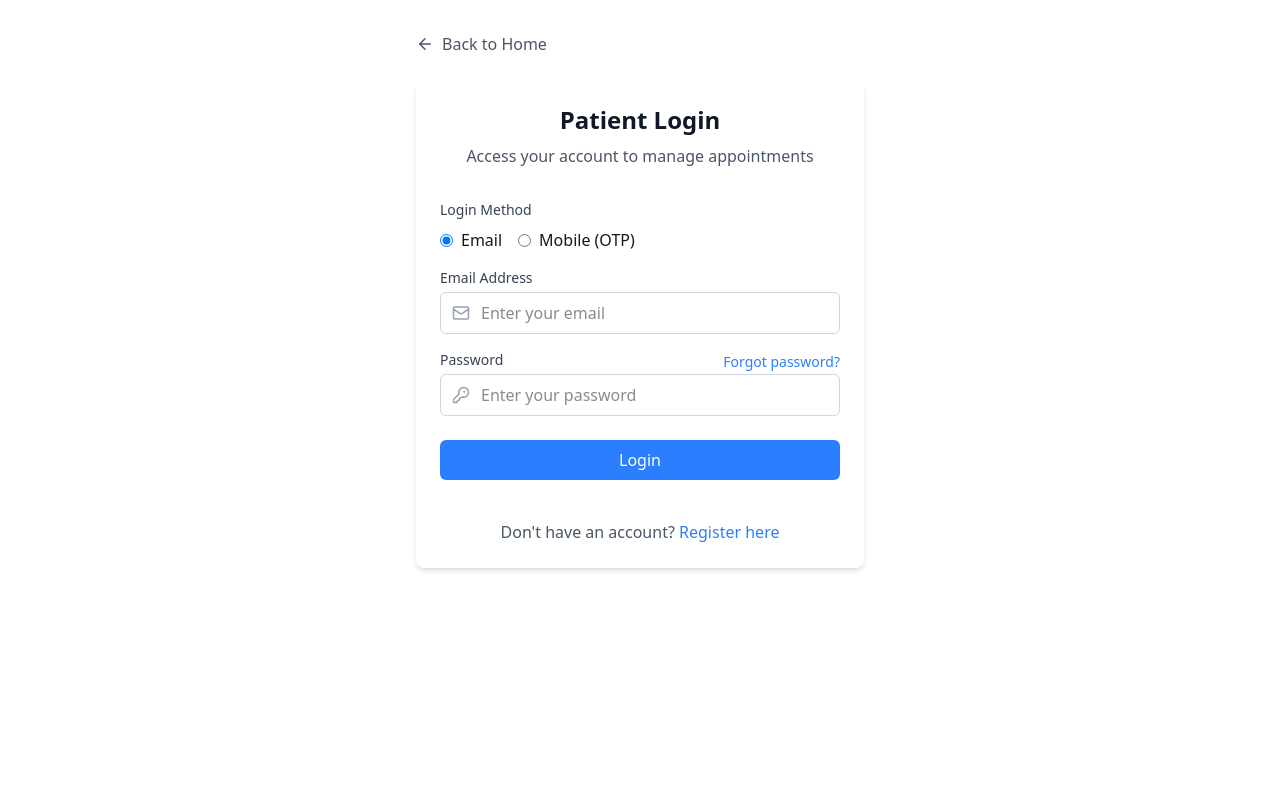
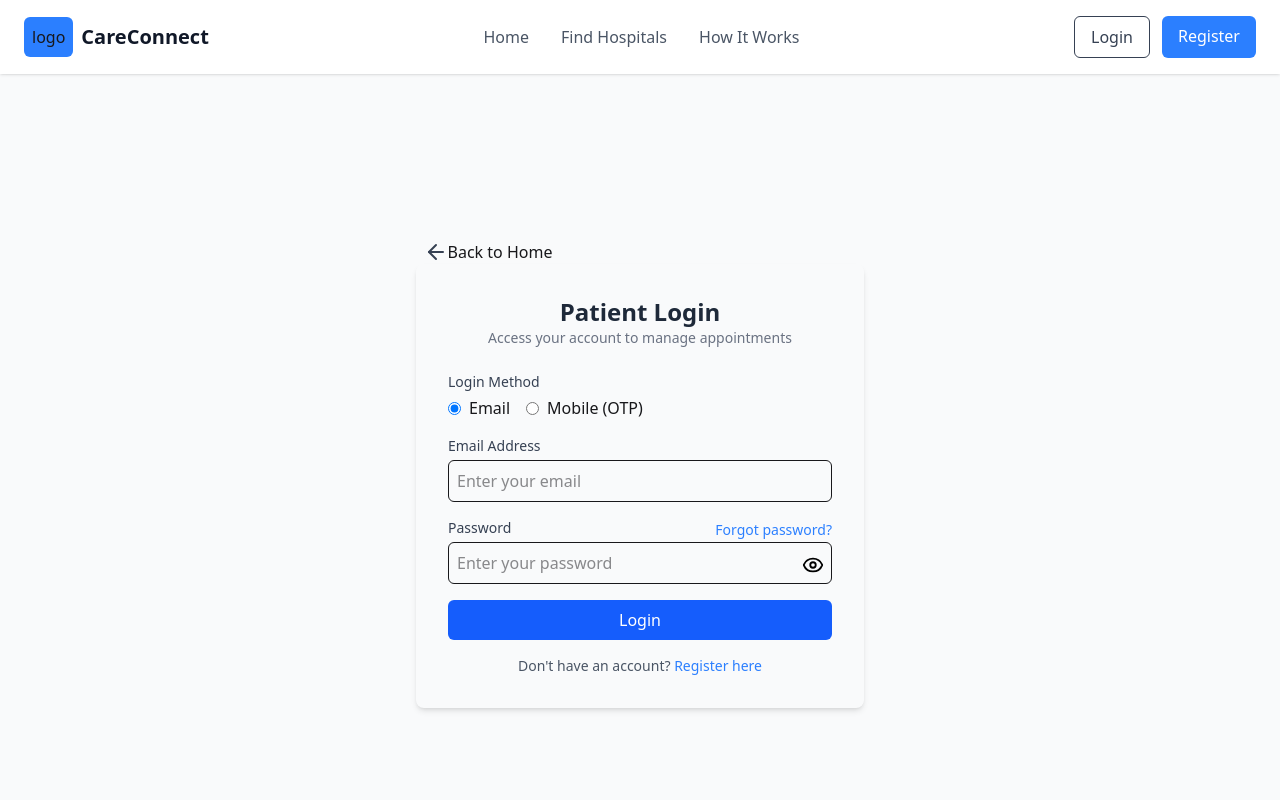
Before and after one commit to rithin-rajpoot/care-connect, a React (Vite) app in the folder client/: page /patient-login in a window 1280 px wide. Shown: the top 800 px of the page. Built offline with nearby package versions, Linux system fonts and the light colour scheme.

Commit message:
Made changes in PatientLogin component

```diff
--- a/client/src/authentication/PatientLogin.jsx
+++ b/client/src/authentication/PatientLogin.jsx
@@ -1,44 +1,29 @@
-import { useState } from 'react';
+import React, { useState } from 'react';
 import { Link, useNavigate, useLocation } from 'react-router-dom';
-import { ArrowLeft, Mail, Phone, KeyRound } from 'lucide-react';
+import { ArrowLeft, Mail, Phone, KeyRound, Eye, EyeOff } from 'lucide-react';
+import Navbar from '../components/Navbar';
+import Footer from '../components/Footer';
 
 const PatientLogin = () => {
   const [isVerifyingOtp, setIsVerifyingOtp] = useState(false);
   const [otp, setOtp] = useState(['', '', '', '']);
   const [isSubmitting, setIsSubmitting] = useState(false);
   const [method, setMethod] = useState('email');
-  const [identifier, setIdentifier] = useState('');
-  const [password, setPassword] = useState('');
-  const [errors, setErrors] = useState({});
+  const [showPassword, setShowPassword] = useState(false);
+  const [formData, setFormData] = useState({
+    identifier: '',
+    password: ''
+  });
 
   const navigate = useNavigate();
   const location = useLocation();
 
   const handleMethodChange = (e) => {
-    setMethod(e.target.value);
+    setMethod(e.target.checked ? 'phone' : 'email');
   };
 
-  const handleIdentifierChange = (e) => {
-    setIdentifier(e.target.value);
-  };
-
-  const handlePasswordChange = (e) => {
-    setPassword(e.target.value);
-  };
-
-  const validateForm = () => {
-    const newErrors = {};
-
-    if (!identifier) {
-      newErrors.identifier = 'This field is required';
-    }
-
-    if (method === 'email' && !password) {
-      newErrors.password = 'Password is required';
-    }
-
-    setErrors(newErrors);
-    return Object.keys(newErrors).length === 0;
+  const handleInputChange = (e) => {
+    setFormData((prev) => ({ ...prev, [e.target.name]: e.target.value }));
   };
 
   const handleOtpChange = (index, value) => {
@@ -72,11 +57,6 @@ const PatientLogin = () => {
   };
 
   const handleSendOtp = async () => {
-    if (!identifier || identifier.length < 10) {
-      setErrors({ identifier: 'Please enter a valid phone number' });
-      return;
-    }
-
     try {
       setIsSubmitting(true);
       // Mock API call for requestOtp
@@ -105,13 +85,7 @@ const PatientLogin = () => {
     }
   };
 
-  const handleSubmit = async (e) => {
-    e.preventDefault();
-
-    if (!validateForm()) {
-      return;
-    }
-
+  const handleLogin = async () => {
     if (method === 'phone' && isVerifyingOtp) {
       await verifyOtpAndLogin();
       return;
@@ -139,102 +113,91 @@ const PatientLogin = () => {
   };
 
   return (
-    <div className="container mx-auto py-8 px-4">
-      <div className="max-w-md mx-auto">
-        <Link to="/" className="flex items-center text-gray-600 mb-6">
-          <ArrowLeft size={18} className="mr-2" />
-          Back to Home
+    <>
+      <Navbar />
+      <div className="flex flex-col items-center justify-center min-h-screen bg-gray-50">
+        <Link to="/" className="flex items-center relative md:right-38 sm:right-35">
+          <ArrowLeft className="w-6 h-6 cursor-pointer text-gray-700" /> Back to Home
         </Link>
 
-        <div className="bg-white rounded-lg shadow-md p-6">
-          <div className="text-center mb-8">
-            <h1 className="text-2xl font-bold text-gray-900">Patient Login</h1>
-            <p className="text-gray-600 mt-2">Access your account to manage appointments</p>
+        <div className="rounded-lg shadow-md p-8 w-full max-w-md">
+          <div className="text-center mb-6">
+            <h2 className="text-2xl font-bold text-gray-800">Patient Login</h2>
+            <p className="text-sm text-gray-500">Access your account to manage appointments</p>
           </div>
 
-          <form onSubmit={handleSubmit}>
           {!isVerifyingOtp ? (
             <>
               <div className="mb-4">
-                  <label className="block text-sm font-medium text-gray-700 mb-2">Login Method</label>
-                  <div className="flex gap-4">
-                    <label className="flex items-center">
+                <label className="block text-sm font-medium text-gray-700 mb-1">Login Method</label>
+                <div className="flex space-x-4">
+                  <label className="flex items-center space-x-2">
                     <input
                       type="radio"
-                        value="email"
-                        checked={method === 'email'}
+                      name="loginMethod"
+                      defaultChecked
+                      className="text-blue-600"
                       onChange={handleMethodChange}
-                        className="mr-2"
                     />
-                      Email
+                    <span>Email</span>
                   </label>
-                    <label className="flex items-center">
+                  <label className="flex items-center space-x-2">
                     <input
                       type="radio"
-                        value="phone"
-                        checked={method === 'phone'}
+                      name="loginMethod"
+                      className="text-blue-600"
                       onChange={handleMethodChange}
-                        className="mr-2"
                     />
-                      Mobile (OTP)
+                    <span>Mobile (OTP)</span>
                   </label>
                 </div>
               </div>
 
               <div className="mb-4">
-                  <label htmlFor="identifier" className="block text-sm font-medium text-gray-700 mb-1">
+                <label className="block text-sm font-medium text-gray-700 mb-1">
                   {method === 'email' ? 'Email Address' : 'Mobile Number'}
                 </label>
                 <div className="relative">
                   <input
-                      id="identifier"
                     type={method === 'email' ? 'email' : 'tel'}
-                      className="w-full px-4 py-2 pl-10 border border-gray-300 rounded-md focus:outline-none focus:ring-2 focus:ring-blue-500"
+                    name="identifier"
+                    className="w-full p-2 border rounded-md focus:outline-none focus:ring-2 focus:ring-blue-400"
                     placeholder={method === 'email' ? 'Enter your email' : 'Enter 10-digit mobile number'}
-                      value={identifier}
-                      onChange={handleIdentifierChange}
+                    value={formData.identifier}
+                    onChange={handleInputChange}
                   />
-                    {method === 'email' ? (
-                      <Mail size={18} className="absolute left-3 top-1/2 -translate-y-1/2 text-gray-400" />
-                    ) : (
-                      <Phone size={18} className="absolute left-3 top-1/2 -translate-y-1/2 text-gray-400" />
-                    )}
                 </div>
-                  {errors.identifier && (
-                    <p className="text-red-500 text-sm mt-1">{errors.identifier}</p>
-                  )}
               </div>
 
               {method === 'email' && (
-                  <div className="mb-6">
+                <div className="mb-4 relative">
                   <div className="flex items-center justify-between">
-                      <label htmlFor="password" className="block text-sm font-medium text-gray-700 mb-1">
+                    <label className="block text-sm font-medium text-gray-700 mb-1">
                       Password
                     </label>
                     <Link to="/forgot-password" className="text-sm text-blue-500 hover:underline">
                       Forgot password?
                     </Link>
                   </div>
-                    <div className="relative">
                   <input
-                        id="password"
-                        type="password"
-                        className="w-full px-4 py-2 pl-10 border border-gray-300 rounded-md focus:outline-none focus:ring-2 focus:ring-blue-500"
+                    type={showPassword ? "text" : "password"}
+                    name="password"
+                    className="w-full p-2 border rounded-md focus:outline-none focus:ring-2 focus:ring-blue-400"
                     placeholder="Enter your password"
-                        value={password}
-                        onChange={handlePasswordChange}
+                    value={formData.password}
+                    onChange={handleInputChange}
                   />
-                      <KeyRound size={18} className="absolute left-3 top-1/2 -translate-y-1/2 text-gray-400" />
-                    </div>
-                    {errors.password && (
-                      <p className="text-red-500 text-sm mt-1">{errors.password}</p>
-                    )}
+                  {showPassword ?
+                    <EyeOff size={22} className="text-black absolute bottom-2 right-2" onClick={() => setShowPassword(!showPassword)}/> :
+                    <Eye size={22} className="text-black absolute bottom-2 right-2" onClick={() => setShowPassword(!showPassword)}/>
+                  }
                 </div>
               )}
 
               <button
-                  type="submit"
-                  className="w-full bg-blue-500 text-white py-2 px-4 rounded-md hover:bg-blue-600 focus:outline-none focus:ring-2 focus:ring-blue-500 focus:ring-offset-2 mb-4"
+                type="button"
+                onClick={handleLogin}
+                className="w-full bg-blue-600 hover:bg-blue-700 text-white font-medium py-2 rounded-md transition"
                 disabled={isSubmitting}
               >
                 {isSubmitting ? (
@@ -256,7 +219,7 @@ const PatientLogin = () => {
                 </div>
                 <h2 className="text-xl font-semibold mb-2">Verify Your Phone Number</h2>
                 <p className="text-gray-600">
-                    We've sent a 4-digit OTP to <strong>{identifier}</strong>
+                  We've sent a 4-digit OTP to <strong>{formData.identifier}</strong>
                 </p>
               </div>
 
@@ -275,7 +238,7 @@ const PatientLogin = () => {
                       value={otp[index]}
                       onChange={(e) => handleOtpChange(index, e.target.value)}
                       onKeyDown={(e) => handleKeyDown(index, e)}
-                        className="w-12 h-12 text-center text-xl border border-gray-300 rounded-md focus:outline-none focus:ring-2 focus:ring-blue-500"
+                      className="w-12 h-12 text-center text-xl border rounded-md focus:outline-none focus:ring-2 focus:ring-blue-400"
                     />
                   ))}
                 </div>
@@ -292,8 +255,9 @@ const PatientLogin = () => {
               </div>
 
               <button
-                  type="submit"
-                  className="w-full bg-blue-500 text-white py-2 px-4 rounded-md hover:bg-blue-600 focus:outline-none focus:ring-2 focus:ring-blue-500 focus:ring-offset-2 mb-4"
+                type="button"
+                onClick={handleLogin}
+                className="w-full bg-blue-600 hover:bg-blue-700 text-white font-medium py-2 rounded-md transition mb-4"
                 disabled={isSubmitting}
               >
                 {isSubmitting ? (
@@ -303,17 +267,15 @@ const PatientLogin = () => {
 
               <button
                 type="button"
-                  className="w-full border border-gray-300 text-gray-700 py-2 px-4 rounded-md hover:bg-gray-50 focus:outline-none focus:ring-2 focus:ring-blue-500 focus:ring-offset-2"
+                className="w-full border border-gray-300 text-gray-700 py-2 rounded-md hover:bg-gray-50 focus:outline-none focus:ring-2 focus:ring-blue-400"
                 onClick={() => setIsVerifyingOtp(false)}
               >
                 Go Back
               </button>
             </>
           )}
-          </form>
 
-          <div className="mt-6 text-center">
-            <p className="text-gray-600">
+          <p className="text-center text-sm text-gray-600 mt-4">
             Don't have an account?{' '}
             <Link to="/patient/register" className="text-blue-500 hover:underline">
               Register here
@@ -321,8 +283,8 @@ const PatientLogin = () => {
           </p>
         </div>
       </div>
-      </div>
-    </div>
+      <Footer />
+    </>
   );
 };
 
--- a/client/src/home/HomePage.jsx
+++ b/client/src/home/HomePage.jsx
@@ -46,7 +46,7 @@ const HomePage = () => {
                 >
                   Register Now
                 </Link>
-                <Link to="/login" className="btn btn-outline btn-lg">
+                <Link to="/patient-login" className="btn btn-outline btn-lg">
                   Login
                 </Link>
               </div>
```
Lines whose indentation alone changed are shown as unchanged.
